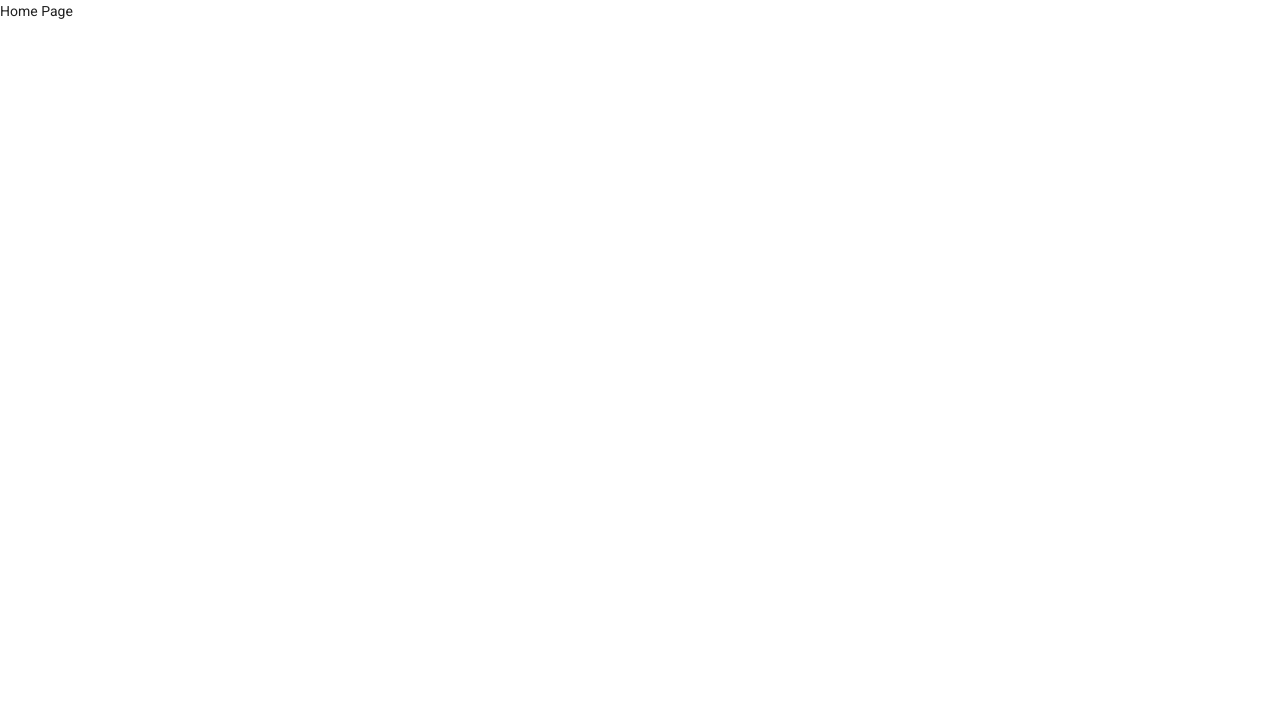
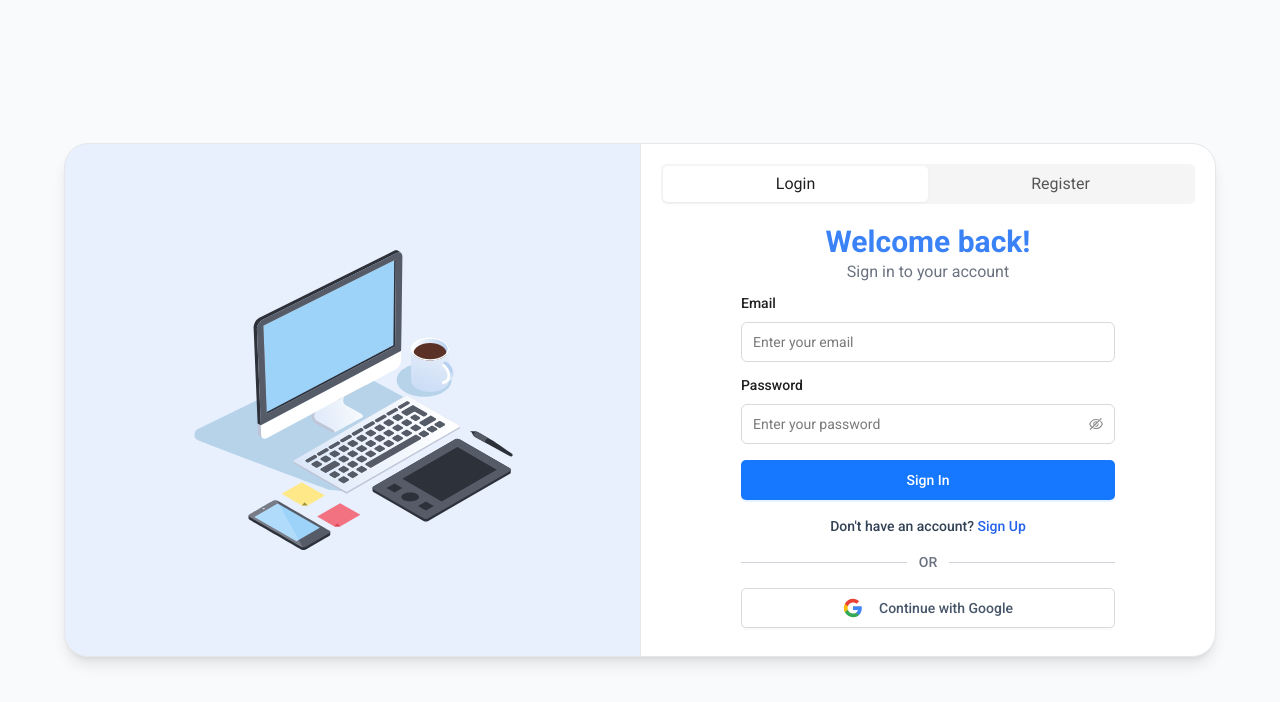
Before and after one commit to prime0x2/ba-assessment-frontend, a React (Vite) app: page / in a window 1280 px wide. Shown: the top 702 px of the page. Built offline with nearby package versions, Linux system fonts and the light colour scheme.

Commit message:
feat: login / register design

```diff
--- /dev/null
+++ b/src/components/login-register/index.js
@@ -0,0 +1,4 @@
+import LoginForm from "./login-form";
+import RegisterForm from "./register-form";
+
+export { LoginForm, RegisterForm };
--- /dev/null
+++ b/src/components/login-register/login-form.jsx
@@ -0,0 +1,118 @@
+import React from "react";
+import { Form, Input, Button } from "antd";
+import { Controller, useForm } from "react-hook-form";
+
+import useToast from "@/hooks/useToast";
+import GoogleLogo from "@/assets/google-logo.svg";
+
+const LoginForm = () => {
+  const toast = useToast();
+
+  const {
+    control,
+    handleSubmit,
+    formState: { errors },
+  } = useForm({
+    mode: "all",
+    defaultValues: {
+      email: "",
+      password: "",
+    },
+  });
+
+  const onSubmit = (data) => {
+    toast.success("Login successful");
+
+    console.log("🚀 prime0x2 | login-form.js | onSubmit | data -->\n", data);
+  };
+
+  return (
+    <Form
+      layout='vertical'
+      className='flex flex-col items-center justify-center px-5 sm:px-20'
+      onFinish={handleSubmit(onSubmit)}
+    >
+      <h2 className='text-center text-3xl font-bold text-blue-500'>
+        Welcome back!
+        <span className='block text-base font-normal text-gray-500'>Sign in to your account</span>
+      </h2>
+
+      <Form.Item
+        label={<span className='text-sm font-medium'>Email</span>}
+        validateStatus={errors.email ? "error" : ""}
+        help={
+          errors.email && <p className='mt-2 text-xs font-medium tracking-wide text-red-500'>{errors.email.message}</p>
+        }
+        className='mb-0 mt-2 w-full'
+      >
+        <Controller
+          name='email'
+          control={control}
+          rules={{
+            required: "Email is required",
+            pattern: {
+              value: /^[a-zA-Z0-9._%+-]+@[a-zA-Z0-9.-]+\.[a-zA-Z]{2,}$/,
+              message: "Invalid email address",
+            },
+          }}
+          render={({ field }) => (
+            <Input {...field} type='email' placeholder='Enter your email' size='large' className='h-10 text-sm' />
+          )}
+        />
+      </Form.Item>
+
+      <Form.Item
+        label={<span className='text-sm font-medium'>Password</span>}
+        validateStatus={errors.password ? "error" : ""}
+        help={
+          errors.password && (
+            <p className='mt-2 text-xs font-medium tracking-wide text-red-500'>{errors.password.message}</p>
+          )
+        }
+        className='mb-0 mt-3 w-full'
+      >
+        <Controller
+          name='password'
+          control={control}
+          rules={{
+            required: "Password is required",
+          }}
+          render={({ field }) => (
+            <Input.Password {...field} placeholder='Enter your password' size='large' className='h-10 text-sm' />
+          )}
+        />
+      </Form.Item>
+
+      <Button
+        type='primary'
+        htmlType='submit'
+        className='mt-4 h-10 w-full text-sm font-medium'
+        // loading={isPending}
+        // disabled={isPending}
+      >
+        Sign In
+      </Button>
+
+      <div className='mt-4 text-sm font-medium'>
+        <span className='text-slate-700'>Don&#39;t have an account? </span>
+        <span className='cursor-pointer text-blue-600 hover:text-blue-600 hover:underline'>Sign Up</span>
+      </div>
+
+      <div className='mt-4 flex w-full items-center justify-center'>
+        <div className='w-full border-t border-gray-300'></div>
+        <span className='px-3 text-sm font-medium text-gray-500'>OR</span>
+        <div className='w-full border-t border-gray-300'></div>
+      </div>
+
+      <Button
+        type='default'
+        className='mb-2 mt-4 flex h-10 w-full items-center justify-center text-sm font-medium text-slate-600'
+        icon={<img src={GoogleLogo} alt='Google Logo' className='mr-2 h-5 w-5' />}
+      >
+        Continue with Google
+      </Button>
+    </Form>
+  );
+};
+
+export default LoginForm;
--- /dev/null
+++ b/src/components/login-register/register-form.jsx
@@ -0,0 +1,139 @@
+import React from "react";
+import { Form, Input, Button } from "antd";
+import { Controller, useForm } from "react-hook-form";
+
+import useToast from "@/hooks/useToast";
+import GoogleLogo from "@/assets/google-logo.svg";
+
+const RegisterForm = () => {
+  const toast = useToast();
+
+  const {
+    control,
+    handleSubmit,
+    formState: { errors },
+  } = useForm({
+    mode: "all",
+    defaultValues: {
+      name: "",
+      email: "",
+      password: "",
+    },
+  });
+
+  const onSubmit = (data) => {
+    toast.success("Register successful");
+
+    console.log("🚀 prime0x2 | register-form.js | onSubmit | data -->\n", data);
+  };
+
+  return (
+    <Form
+      layout='vertical'
+      className='flex flex-col items-center justify-center px-5 sm:px-20'
+      onFinish={handleSubmit(onSubmit)}
+    >
+      <h2 className='text-center text-3xl font-bold text-blue-500'>
+        Create an account
+        <span className='block text-base font-normal text-gray-500'>Sign up to get started</span>
+      </h2>
+
+      <Form.Item
+        label={<span className='text-sm font-medium'>Name</span>}
+        validateStatus={errors.name ? "error" : ""}
+        help={
+          errors.name && <p className='mt-2 text-xs font-medium tracking-wide text-red-500'>{errors.name.message}</p>
+        }
+        className='mb-0 mt-2 w-full'
+      >
+        <Controller
+          name='name'
+          control={control}
+          rules={{
+            required: "Name is required",
+          }}
+          render={({ field }) => (
+            <Input {...field} placeholder='Enter your name' size='large' className='h-10 text-sm' />
+          )}
+        />
+      </Form.Item>
+
+      <Form.Item
+        label={<span className='text-sm font-medium'>Email</span>}
+        validateStatus={errors.email ? "error" : ""}
+        help={
+          errors.email && <p className='mt-2 text-xs font-medium tracking-wide text-red-500'>{errors.email.message}</p>
+        }
+        className='mb-0 mt-4 w-full'
+      >
+        <Controller
+          name='email'
+          control={control}
+          rules={{
+            required: "Email is required",
+            pattern: {
+              value: /^[a-zA-Z0-9._%+-]+@[a-zA-Z0-9.-]+\.[a-zA-Z]{2,}$/,
+              message: "Invalid email address",
+            },
+          }}
+          render={({ field }) => (
+            <Input {...field} type='email' placeholder='Enter your email' size='large' className='h-10 text-sm' />
+          )}
+        />
+      </Form.Item>
+
+      <Form.Item
+        label={<span className='text-sm font-medium'>Password</span>}
+        validateStatus={errors.password ? "error" : ""}
+        help={
+          errors.password && (
+            <p className='mt-2 text-xs font-medium tracking-wide text-red-500'>{errors.password.message}</p>
+          )
+        }
+        className='mb-0 mt-3 w-full'
+      >
+        <Controller
+          name='password'
+          control={control}
+          rules={{
+            required: "Password is required",
+          }}
+          render={({ field }) => (
+            <Input.Password {...field} placeholder='Enter your password' size='large' className='h-10 text-sm' />
+          )}
+        />
+      </Form.Item>
+
+      <Button
+        type='primary'
+        htmlType='submit'
+        className='mt-4 h-10 w-full text-sm font-medium'
+        // loading={isPending}
+        // disabled={isPending}
+      >
+        Sign Up
+      </Button>
+
+      <div className='mt-4 text-sm font-medium'>
+        <span className='text-slate-700'>Already have an account? </span>
+        <span className='cursor-pointer text-blue-600 hover:text-blue-600 hover:underline'>Sign In</span>
+      </div>
+
+      <div className='mt-4 flex w-full items-center justify-center'>
+        <div className='w-full border-t border-gray-300'></div>
+        <span className='px-3 text-sm font-medium text-gray-500'>OR</span>
+        <div className='w-full border-t border-gray-300'></div>
+      </div>
+
+      <Button
+        type='default'
+        className='mb-2 mt-4 flex h-10 w-full items-center justify-center text-sm font-medium text-slate-600'
+        icon={<img src={GoogleLogo} alt='Google Logo' className='mr-2 h-5 w-5' />}
+      >
+        Continue with Google
+      </Button>
+    </Form>
+  );
+};
+
+export default RegisterForm;
--- /dev/null
+++ b/src/hooks/useToast.js
@@ -0,0 +1,9 @@
+import { App } from "antd";
+
+const useToast = () => {
+  const { message } = App.useApp();
+
+  return message;
+};
+
+export default useToast;
--- a/src/pages/Home.jsx
+++ b/src/pages/Home.jsx
@@ -1,9 +1,36 @@
 import React from "react";
+import { Segmented } from "antd";
+
+import LoginVector from "@/assets/login-vector.svg";
+import { LoginForm, RegisterForm } from "@/components/login-register";
 
 const Home = () => {
+  const [activeTab, setActiveTab] = React.useState("login"); // login or register
+
   return (
-    <div>
-      <h1>Home Page</h1>
+    <div className='flex flex-wrap items-center justify-center bg-slate-50 sm:p-10 md:min-h-dvh'>
+      <div className='mx-auto grid h-dvh w-full max-w-6xl grid-cols-1 divide-x-[1px] overflow-hidden rounded-3xl border bg-white shadow-lg sm:h-auto sm:grid-cols-2'>
+        <div className='hidden h-full w-full items-center justify-center bg-blue-600/10 p-5 sm:flex'>
+          <img src={LoginVector} alt='Login Vector' className='hidden w-80 object-cover sm:block' />
+        </div>
+
+        <div className='flex min-h-screen flex-col justify-center p-5 sm:block sm:min-h-0'>
+          <Segmented
+            size='large'
+            value={activeTab}
+            onChange={(value) => setActiveTab(value)}
+            className='w-full'
+            options={[
+              { label: "Login", value: "login", className: "w-full" },
+              { label: "Register", value: "register", className: "w-full" },
+            ]}
+          />
+
+          <div className='mt-5'>
+            {activeTab === "login" ? <LoginForm setActiveTab={setActiveTab} /> : <RegisterForm />}
+          </div>
+        </div>
+      </div>
     </div>
   );
 };
```
Also changed, not shown: src/assets/google-logo.svg (added).
